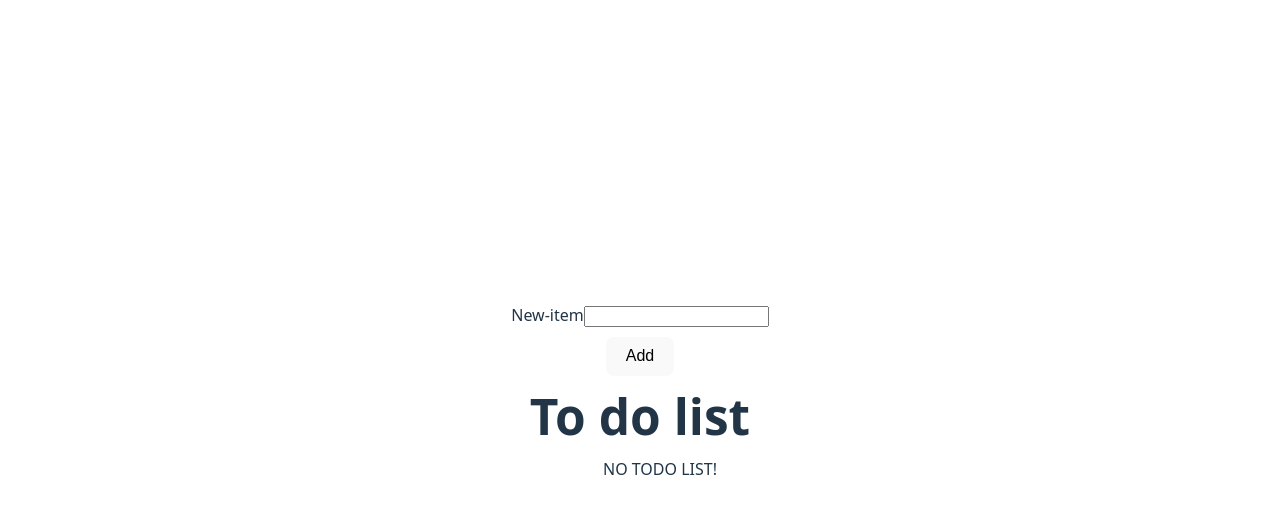
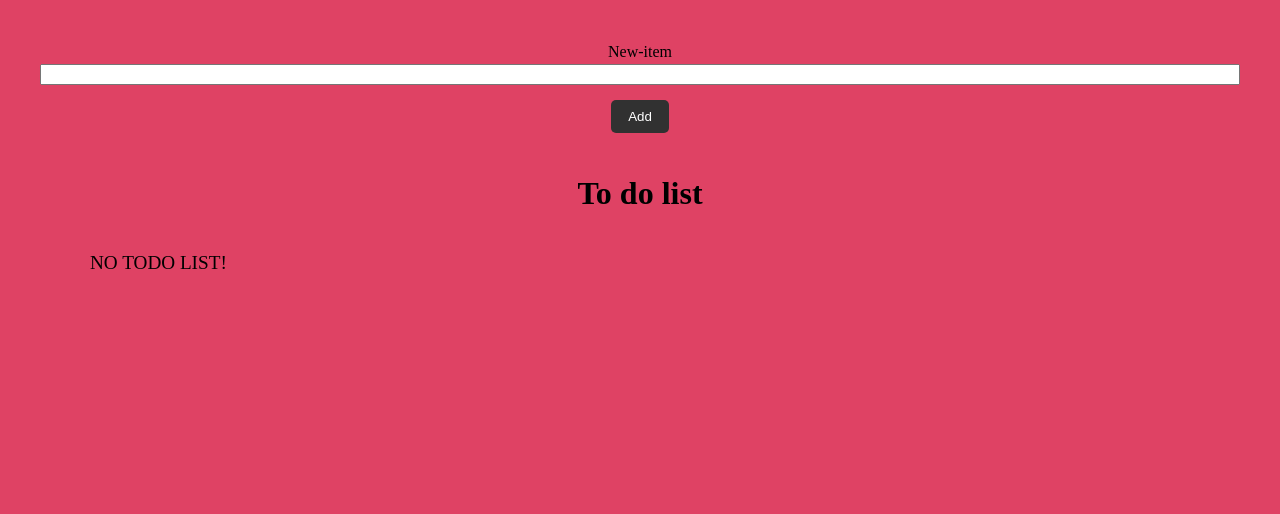
Before and after one commit to Braulio2026/React-to-do-list, a React (Vite) app in the folder my-react-app/: page / in a window 1280 px wide. Shown: the top 514 px of the page. Built offline with nearby package versions, Linux system fonts and the light colour scheme.

Commit message:
feat(feature-main): CSS form added and organized the form list as vertical list on the left side

```diff
--- a/my-react-app/src/index.css
+++ b/my-react-app/src/index.css
@@ -1,69 +1,36 @@
 :root {
-  font-family: system-ui, Avenir, Helvetica, Arial, sans-serif;
+  background-color: #df4264;
+  justify-content: center;
+  font-weight: 400;
   line-height: 1.5;
-  font-weight: 400;
-
-  color-scheme: light dark;
-  color: rgba(255, 255, 255, 0.87);
-  background-color: #df4264;
-
-  font-synthesis: none;
-  text-rendering: optimizeLegibility;
-  -webkit-font-smoothing: antialiased;
-  -moz-osx-font-smoothing: grayscale;
 }
 
-a {
-  font-weight: 500;
-  color: #646cff;
-  text-decoration: none;
-}
-a:hover {
-  color: #535bf2;
+.form-row {
+  display: flex;
+  flex-direction: column;
 }
 
-body {
-  margin: 0;
+.item {
   display: flex;
-  place-items: center;
-  min-width: 320px;
-  min-height: 100vh;
+  justify-self: center;
 }
 
-h1 {
-  font-size: 3.1em;
-  line-height: 15px;
+.list {
+ position: absolute;
+ text-align: left;
+ font-size:larger;
+ margin: 10px;
 }
 
 button {
-  border-radius: 8px;
-  border: 1px solid transparent;
-  padding: 0.6em 1.2em;
-  font-size: 1em;
-  font-weight: 400;
-  font-family: sans-serif;
-  background-color: #313131;
-  cursor: pointer;
-  transition: border-color 0.25s;
-  margin-top: 10px;
-}
-button:hover {
-  border-color: #ffa31a;
-}
-button:focus,
-button:focus-visible {
-  outline: 4px auto -webkit-focus-ring-color;
+ background-color: #313131;
+ border-radius: 5px;
+ border: 1px solid transparent;
+ margin: 15px;
+ padding: 0.6em 1.2em;
+ color: white;
 }
 
-@media (prefers-color-scheme: light) {
-  :root {
-    color: #213547;
-    background-color: #ffffff;
-  }
-  a:hover {
-    color: #747bff;
-  }
-  button {
-    background-color: #f9f9f9;
-  }
+.btn {
+ color: white
 }
```
